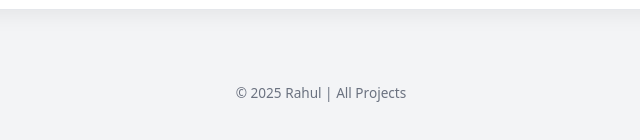
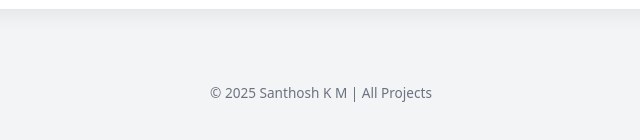
Before and after one commit to kmsanthosh07/pblTask, a plain HTML site: page index.html in a window 1280 px wide. Shown: the part 330-470 px from the top of the page, 319-959 px from the left. Drawn offline with Linux system fonts and the light colour scheme.

```diff
--- a/index.html
+++ b/index.html
@@ -33,7 +33,7 @@
 
   <!--  FOOTER  -->
   <footer class="footer">
-    © 2025 Rahul | All Projects
+    © 2025 Santhosh K M | All Projects
   </footer>
 
 </body>
```
